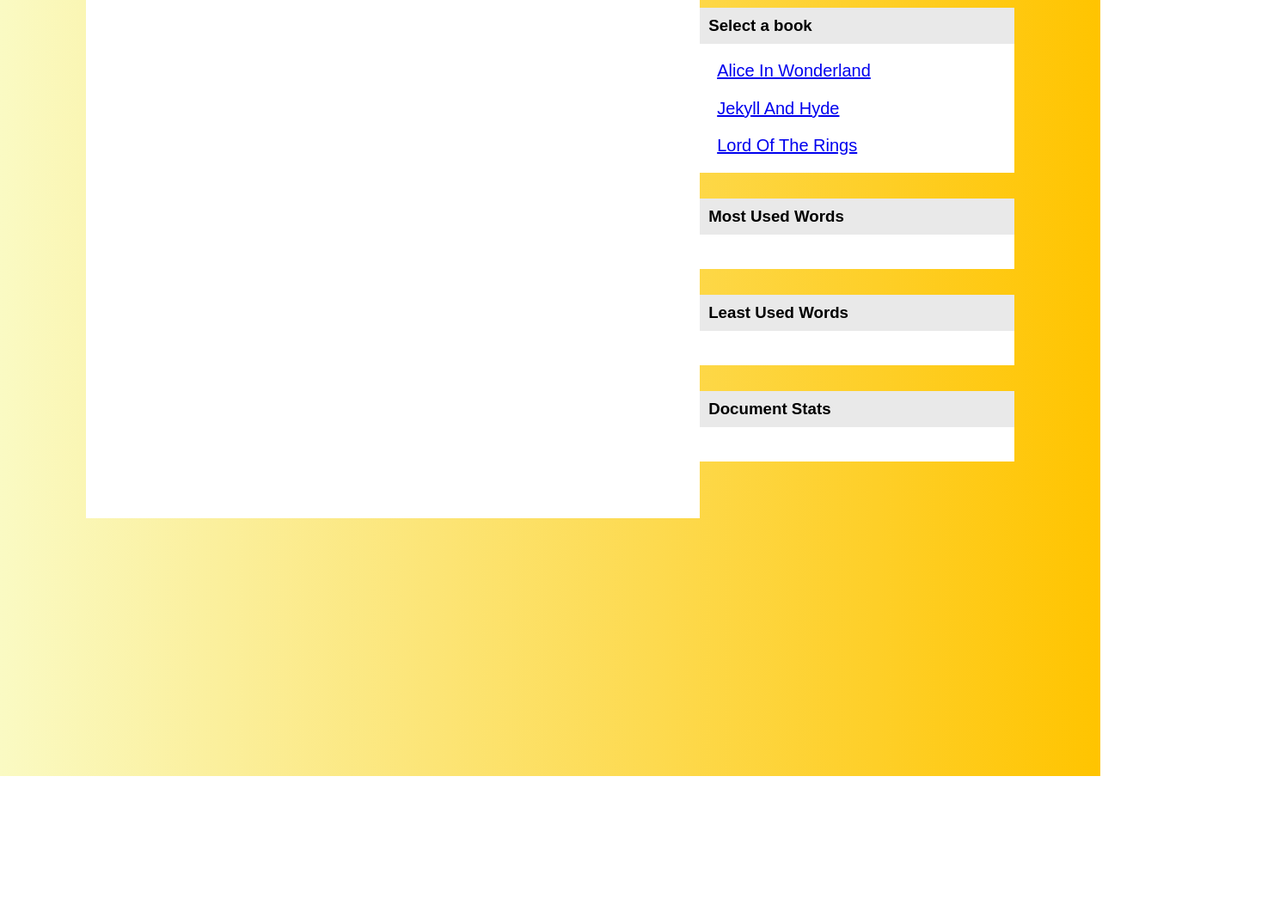
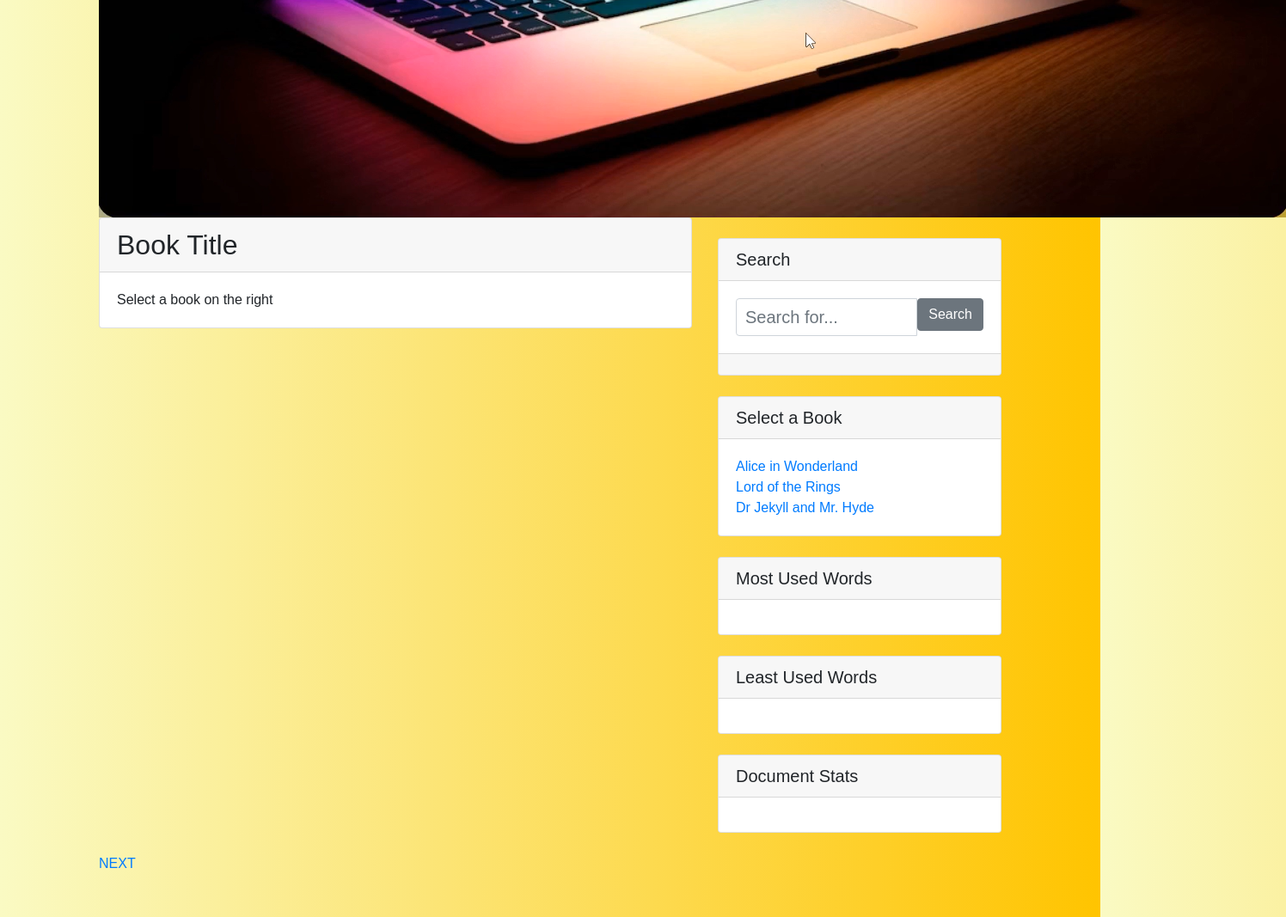
Before and after one commit to vasurajyadav/endterm, a plain HTML site: page index.html in a window 1280 px wide. Shown: the part 797-1864 px from the top of the page at 86% size, 1496 px wide, since content can reach past the window. Before the commit the page ends 1700 px from the top, so only its background shows below. Drawn offline with nearby package versions, Linux system fonts and the light colour scheme.

Commit message:
Update index.html

```diff
--- a/index.html
+++ b/index.html
@@ -1,59 +1,120 @@
-<!DOCTYPE html>
+<!doctype html>
 <html lang="en">
+
 <head>
-    <meta charset="UTF-8">
-    <meta http-equiv="X-UA-Compatible" content="IE=edge">
-    <meta name="viewport" content="width=device-width, initial-scale=1.0">
-    <title>End Term Web Test</title>
+    <title>JavaScript Playground</title>
+    <meta charset="utf-8">
+    <meta name="viewport" content="width=device-width, initial-scale=1, shrink-to-fit=no">
+
     <link rel="stylesheet" href="./style.css">
+    <script src="./script.js"></script>
+    <script src="https://kit.fontawesome.com/9664c8b16b.js"></script>
+    <link rel="stylesheet" href="https://stackpath.bootstrapcdn.com/bootstrap/4.3.1/css/bootstrap.min.css"
+        integrity="sha384-ggOyR0iXCbMQv3Xipma34MD+dH/1fQ784/j6cY/iJTQUOhcWr7x9JvoRxT2MZw1T" crossorigin="anonymous">
 </head>
+
 <body>
     <header>
     </header>
-    <main>
-        <article>
-            <h1 class="head h">Book Title</h1>
-            <div class="bo b">
-                Select a Book on the right.
+    <div class="container">
+        <div class="Banner">
+            <img src="./jplayimg.png" class = "banner">
+        </div>
+        <div class="row">
+            <div class="col-md-8">
+                <div class="card mb-4">
+                    <h2 class="card-header" id="fileName">Book Title</h2>
+                    <div class="card-body">
+                        <div class="displayBox scroll-box" id="fileContent">
+                            Select a book on the right
+                        </div>
+                    </div>
+                </div>
             </div>
-        </article>
-        <aside>
-            <section class="search">
-                <h1 class="head">Search</h1>
-                <div class="bo">
-                    <input type="text" placeholder="Search for...">
-                    <button> Search</button>
+            <div class="col-md-4">
+                <div class="card my-4">
+                    <h5 class="card-header">Search</h5>
+                    <div class="card-body">
+                        <div class="input-group">
+                            <input type="text" class="form-control" id="keyword" placeholder="Search for...">
+                            <span class="input-group-btn">
+                                <button class="btn btn-secondary" type="button" onclick="performMark()">Search</button>
+                            </span>
+                        </div>
+                    </div>
+                    <div class="card-footer" id="searchstat">
+
+                    </div>
                 </div>
-            </section>
-            <section class="search">
-                <h1 class="head">Select a book</h1>
-                <div class="bo books">
-                    <a href="./AliceInWonderland.txt">Alice In Wonderland</a>
-                    <a href="./JekyllAndHyde.txt">Jekyll And Hyde</a>
-                    <a href="./LOTR.txt">Lord Of The Rings</a>
+                <div class="card my-4">
+                    <h5 class="card-header">Select a Book</h5>
+                    <div class="card-body">
+                        <div class="row">
+                            <div class="col-md-12">
+                                <ul class="list-unstyled mb-0">
+                                    <li><a href="#"
+                                            onclick="loadBook('AliceInWonderland.txt','Alice in Wonderland')">Alice in
+                                            Wonderland</a></li>
+                                    <li><a href="#" onclick="loadBook('LOTR.txt','Lord of the Rings')">Lord of the
+                                            Rings</a></li>
+                                    <li><a href="#" onclick="loadBook('JekyllAndHyde.txt','Dr Jekyll and Mr. Hyde')">Dr
+                                            Jekyll and Mr. Hyde</a></li>
+                                </ul>
+                            </div>
+                        </div>
+                    </div>
                 </div>
-            </section>
-            <section class="search">
-                <h1 class="head">Most Used Words</h1>
-                <div class="bo">
+                <div class="card my-4">
+                    <h5 class="card-header">Most Used Words</h5>
+                    <div class="card-body">
+                        <div class="row">
+                            <div class="col-md-12">
+                                <ul class="list-unstyled mb-0" id="mostUsed">
 
+                                </ul>
+                            </div>
+                        </div>
+                    </div>
                 </div>
-            </section>
-            <section class="search">
-                <h1 class="head">Least Used Words</h1>
-                <div class="bo">
+                <div class="card my-4">
+                    <h5 class="card-header">Least Used Words</h5>
+                    <div class="card-body">
+                        <div class="row">
+                            <div class="col-lg-12">
+                                <ul class="list-unstyled mb-0" id="leastUsed">
 
+                                </ul>
+                            </div>
+                        </div>
+                    </div>
                 </div>
-            </section>
-            <section class="search">
-                <h1 class="head">Document Stats</h1>
-                <div class="bo">
+                <div class="card my-4">
+                    <h5 class="card-header">Document Stats</h5>
+                    <div class="card-body">
+                        <ul class="list-unstyled mb-0">
+                            <li id="docLength"></li>
+                            <li id="wordCount"></li>
+                            <li id="charCount"></li>
+                        </ul>
+                    </div>
+                </div>
+            </div>
+        </div>
+        <script id="template-ul-items" type="text/template">
+            <li>
+               {{val}}
+            </li>
+        </script>
+        <script src="https://code.jquery.com/jquery-3.3.1.slim.min.js"
+            integrity="sha384-q8i/X+965DzO0rT7abK41JStQIAqVgRVzpbzo5smXKp4YfRvH+8abtTE1Pi6jizo" crossorigin="anonymous">
+        </script>
+        <script src="https://cdnjs.cloudflare.com/ajax/libs/popper.js/1.14.7/umd/popper.min.js"
+            integrity="sha384-UO2eT0CpHqdSJQ6hJty5KVphtPhzWj9WO1clHTMGa3JDZwrnQq4sF86dIHNDz0W1" crossorigin="anonymous">
+        </script>
+        <script src="https://stackpath.bootstrapcdn.com/bootstrap/4.3.1/js/bootstrap.min.js"
+            integrity="sha384-JjSmVgyd0p3pXB1rRibZUAYoIIy6OrQ6VrjIEaFf/nJGzIxFDsf4x0xIM+B07jRM" crossorigin="anonymous">
+        </script>
+        <a href="./imagematch.html" id="game">NEXT</a>
+</body>
 
-                </div>
-            </section>
-
-        </aside>
-    </main>
-    <script src="./script.js"></script>
-</body>
 </html>
```
